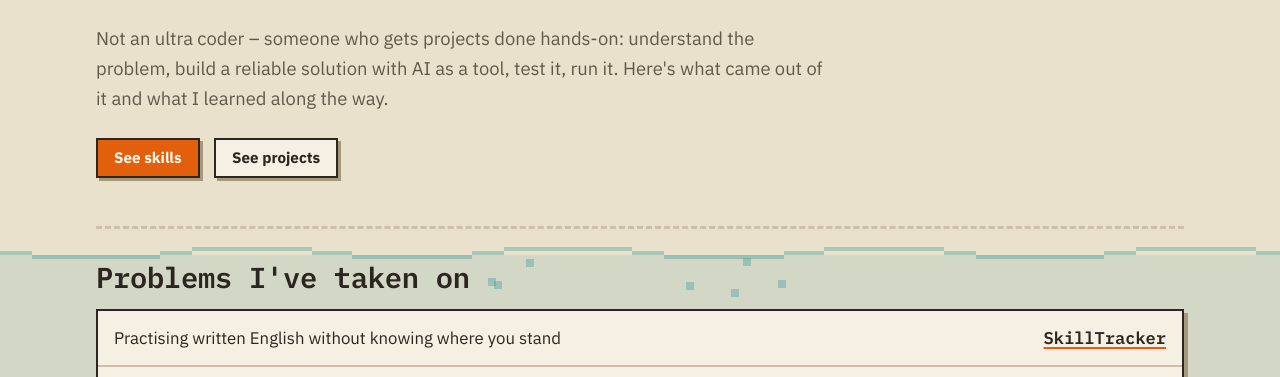
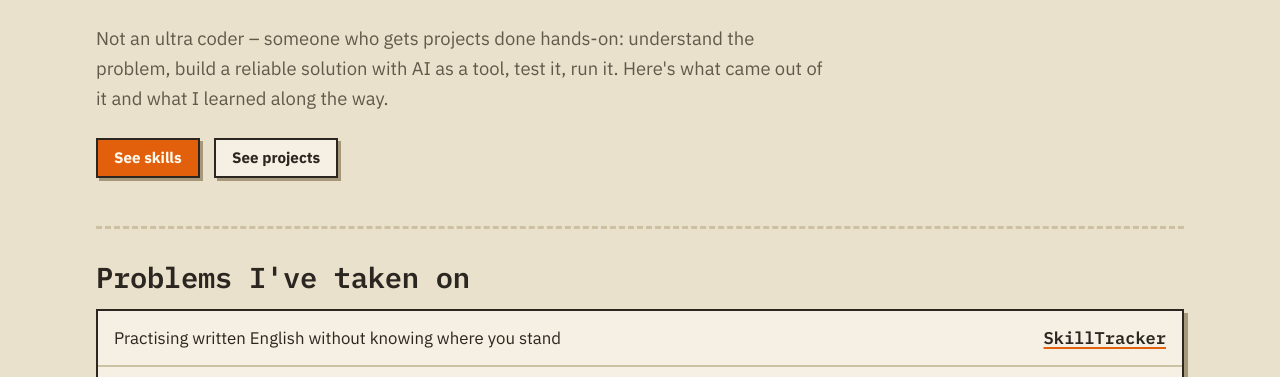
Before and after one commit to shum-panda/shum-panda.github.io, a plain HTML site: page index.html in a window 1280 px wide. Shown: the part 401-778 px from the top of the page. Drawn offline with Linux system fonts and the light colour scheme.

Commit message:
Wasser und Seelöwen im Hintergrund entfernt
Co-Authored-By: Claude Opus 5.5 <noreply@anthropic.com>
Claude-Session: https://claude.ai/code/session_01CiTBVC2RePLNhXjjBBAVRJ

```diff
--- a/assets/bg.js
+++ /dev/null
@@ -1,132 +0,0 @@
-/* Hintergrund: ein paar Pixel-Seelöwen schwimmen, manche balancieren einen Ball, Blasen steigen auf.
-   Leise, hinter dem Inhalt, pausiert im Hintergrund-Tab und steht still bei "weniger Bewegung". */
-(() => {
-  "use strict";
-  const canvas = document.getElementById("sea");
-  if (!canvas || !canvas.getContext) return;
-  const ctx = canvas.getContext("2d");
-  const still = matchMedia("(prefers-reduced-motion: reduce)");
-  const dark = matchMedia("(prefers-color-scheme: dark)");
-
-  // 16 x 11 Pixel, nach rechts schauend. b = Körper, s = Bauch, d = Auge/Schnurrhaare, n = Nase, o = Ball
-  const SEALION = [
-    "..........oo....",
-    "..........oo....",
-    ".........bbbb...",
-    "........bbbdbn..",
-    "........bbbbbnn.",
-    ".......bbbbd....",
-    "......bbbbb.....",
-    "..bbbbbbbsb.....",
-    ".bbbbbbbsss.....",
-    "bb.bbbbbbb......",
-    "b...bb...bb.....",
-  ];
-  const W = 16, H = SEALION.length;
-
-  function palette() {
-    const forced = document.documentElement.dataset.theme;
-    const isDark = forced ? forced === "dark" : dark.matches;
-    return isDark
-      ? { b: "#8a7563", s: "#b39b83", d: "#0e1b30", n: "#0e1b30", o: "#ff8a2b", bubble: "rgba(150,210,230,.35)", water: "rgba(76,195,195,.10)", crest: "rgba(76,195,195,.28)", alpha: 0.7 }
-      : { b: "#6a5446", s: "#9c8370", d: "#2b2620", n: "#2b2620", o: "#f26a1b", bubble: "rgba(26,138,143,.30)", water: "rgba(26,138,143,.10)", crest: "rgba(26,138,143,.30)", alpha: 0.6 };
-  }
-
-  let px = 3, vw = 0, vh = 0, band = 120, lions = [], bubbles = [], last = 0, raf = 0;
-
-  function resize() {
-    const dpr = Math.min(window.devicePixelRatio || 1, 2);
-    vw = innerWidth; vh = innerHeight;
-    canvas.width = Math.round(vw * dpr); canvas.height = Math.round(vh * dpr);
-    ctx.setTransform(dpr, 0, 0, dpr, 0, 0);
-    ctx.imageSmoothingEnabled = false;
-    px = vw < 600 ? 3 : 4;
-    band = vw < 600 ? 80 : Math.round(Math.min(150, Math.max(90, vh * 0.18)));
-    const count = vw < 600 ? 2 : vw < 1100 ? 3 : 5;
-    while (lions.length < count) lions.push(newLion(true));
-    lions.length = count;
-  }
-
-  function newLion(anywhere) {
-    const dir = Math.random() < 0.5 ? 1 : -1;
-    const w = W * px;
-    return {
-      x: anywhere ? Math.random() * vw : dir > 0 ? -w - Math.random() * 200 : vw + Math.random() * 200,
-      y: vh - band + 18 + Math.random() * Math.max(10, band - H * px - 30),
-      dir, speed: 10 + Math.random() * 14, phase: Math.random() * Math.PI * 2,
-      ball: Math.random() < 0.35, hop: 0, nextHop: 4 + Math.random() * 10,
-    };
-  }
-
-  function drawLion(l, pal, t) {
-    const bob = Math.round(Math.sin(t * 1.6 + l.phase) * 2) * px;
-    const hopY = l.hop > 0 ? -Math.round(Math.sin((1 - l.hop) * Math.PI) * 6) * px : 0;
-    const ox = Math.round(l.x), oy = Math.round(l.y + bob + hopY);
-    ctx.globalAlpha = pal.alpha;
-    for (let r = 0; r < H; r++) {
-      const row = SEALION[r];
-      for (let c = 0; c < W; c++) {
-        const ch = row[c];
-        if (ch === "." || (ch === "o" && !l.ball)) continue;
-        const cx = l.dir > 0 ? c : W - 1 - c;
-        ctx.fillStyle = pal[ch];
-        ctx.fillRect(ox + cx * px, oy + r * px, px, px);
-      }
-    }
-    ctx.globalAlpha = 1;
-  }
-
-  function step(dt, t) {
-    for (let i = 0; i < lions.length; i++) {
-      const l = lions[i];
-      l.x += l.dir * l.speed * dt;
-      l.nextHop -= dt;
-      if (l.hop > 0) l.hop = Math.max(0, l.hop - dt * 1.4);
-      else if (l.nextHop <= 0) { l.hop = 1; l.nextHop = 6 + Math.random() * 12; }
-      if (Math.random() < dt * 0.5) bubbles.push({ x: l.x + (l.dir > 0 ? W * px : 0), y: l.y + 3 * px, r: px, v: 12 + Math.random() * 10 });
-      if ((l.dir > 0 && l.x > vw + 40) || (l.dir < 0 && l.x < -W * px - 40)) lions[i] = newLion(false);
-    }
-    for (const b of bubbles) { b.y -= b.v * dt; b.x += Math.sin(t * 3 + b.y * 0.05) * 0.3; }
-    bubbles = bubbles.filter((b) => b.y > vh - band).slice(-60);
-  }
-
-  function draw(t) {
-    const pal = palette();
-    ctx.clearRect(0, 0, vw, vh);
-    // Wasserstreifen mit Pixel-Wellenkante
-    const top = vh - band;
-    ctx.fillStyle = pal.water;
-    ctx.fillRect(0, top, vw, band);
-    ctx.fillStyle = pal.crest;
-    const s = px * 2;
-    for (let x = 0; x < vw; x += s) {
-      const off = Math.round(Math.sin(x * 0.02 + t * 1.2) * 1.5) * px;
-      ctx.fillRect(x, top - px + off, s, px);
-    }
-    ctx.fillStyle = pal.bubble;
-    for (const b of bubbles) ctx.fillRect(Math.round(b.x), Math.round(b.y), b.r * 2, b.r * 2);
-    for (const l of lions) drawLion(l, pal, t);
-  }
-
-  function frame(now) {
-    const t = now / 1000;
-    const dt = Math.min(0.05, last ? t - last : 0);
-    last = t;
-    step(dt, t);
-    draw(t);
-    raf = requestAnimationFrame(frame);
-  }
-
-  function start() {
-    cancelAnimationFrame(raf); last = 0;
-    if (still.matches) { draw(0); return; }
-    raf = requestAnimationFrame(frame);
-  }
-
-  resize();
-  addEventListener("resize", () => { resize(); if (still.matches) draw(0); });
-  document.addEventListener("visibilitychange", () => (document.hidden ? cancelAnimationFrame(raf) : start()));
-  still.addEventListener?.("change", start);
-  dark.addEventListener?.("change", () => still.matches && draw(0));
-  start();
-})();
--- a/assets/style.css
+++ b/assets/style.css
@@ -1,4 +1,4 @@
-/* Alter Röhrencomputer: beiges Gehäuse, Bernstein-Bildschirm, Orange als Signalfarbe. Seelöwen im Hintergrund (bg.js). */
+/* Alter Röhrencomputer: beiges Gehäuse, Bernstein-Bildschirm, Orange als Signalfarbe. */
 :root {
   --bg: #e9e1cc;          /* Gehäuse-Beige */
   --surface: #f5f0e3;
@@ -49,8 +49,7 @@ body {
   font: 400 1.0625rem/1.65 var(--body);
   overflow-x: hidden;
 }
-#sea { position: fixed; inset: 0; width: 100%; height: 100%; z-index: 0; pointer-events: none; image-rendering: pixelated; }
-.top, .banner, main, .foot { position: relative; z-index: 1; }
+.banner, main, .foot { position: relative; }
 
 h1, h2, h3, h4 { font-family: var(--pixel); font-weight: 600; line-height: 1.18; letter-spacing: -0.01em; margin: 0 0 .5em; text-wrap: balance; }
 h1 { font-size: clamp(2rem, 1.2rem + 3.2vw, 3.4rem); font-weight: 700; max-width: 20ch; letter-spacing: -0.03em; }
@@ -277,7 +276,7 @@ main:focus { outline: none; }
 /* Fuß */
 .foot {
   display: flex; flex-wrap: wrap; justify-content: space-between; gap: 1rem;
-  max-width: 1120px; margin: 0 auto; padding: 1.5rem 16px calc(2.5rem + min(170px, 20vh)); border-top: 3px solid var(--line); color: var(--muted); font-size: .9rem;
+  max-width: 1120px; margin: 0 auto; padding: 1.5rem 16px 2.5rem; border-top: 3px solid var(--line); color: var(--muted); font-size: .9rem;
 }
 .foot-links { display: flex; gap: 1rem; flex-wrap: wrap; }
 
--- a/index.html
+++ b/index.html
@@ -10,7 +10,6 @@
   <link rel="stylesheet" href="assets/style.css">
 </head>
 <body>
-  <canvas id="sea" aria-hidden="true"></canvas>
   <a class="skip" href="#main">Zum Inhalt springen</a>
   <header class="top">
     <a class="brand" href="#start">
@@ -27,7 +26,6 @@
   <div id="banner" class="banner" role="status" hidden></div>
   <main id="main" tabindex="-1"></main>
   <footer id="footer" class="foot"></footer>
-  <script src="assets/bg.js" defer></script>
   <script src="assets/app.js" defer></script>
 </body>
 </html>
```
